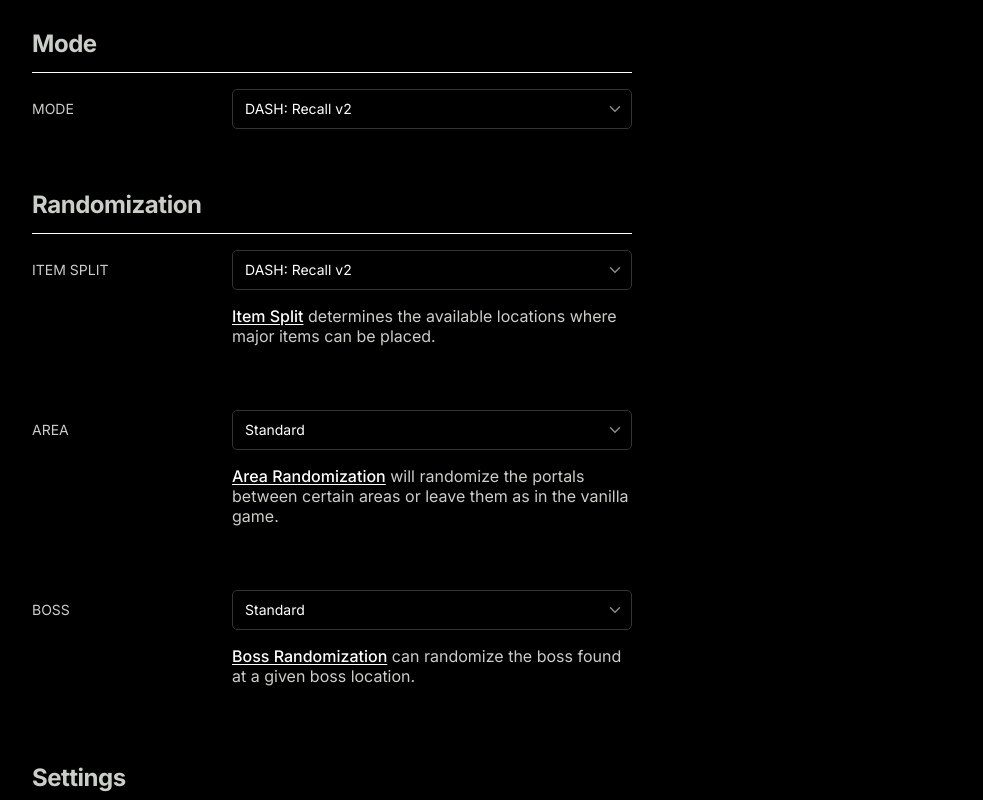
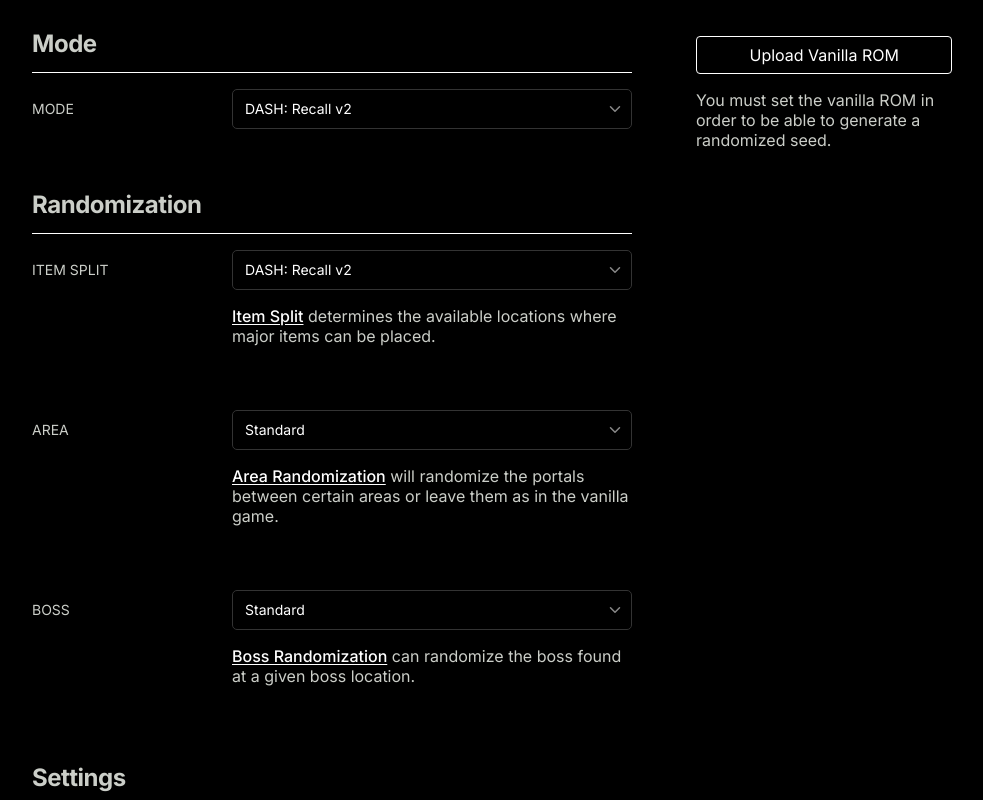
Before and after one commit to dashrando/dash-randomizer, a Next.js app in the folder apps/web/: page /generate in a window 1280 px wide. Shown: the whole page, without its empty margins (74-1057 px from the left). Built offline with nearby package versions, Linux system fonts and the light colour scheme.

Commit message:
useVanilla hook + sidebar

```diff
--- /dev/null
+++ b/apps/web/app/components/button.module.css
@@ -0,0 +1,24 @@
+.input {
+  position: absolute;
+  top: 0;
+  left: 0;
+  width: 100%;
+  height: 100%;
+  visibility: hidden;
+}
+
+.btn {
+  position: relative;
+  border: 1px solid #fff;
+  color: #fff;
+  padding: var(--spacer-2x) var(--spacer-6x);
+  cursor: pointer;
+  display: block;
+  text-align: center;
+  border-radius: 4px;
+  transition: background-color 0.15s ease-in-out;
+}
+
+.btn:hover {
+  background-color: rgba(255, 255, 255, 0.1);
+}
--- /dev/null
+++ b/apps/web/app/components/button.tsx
@@ -0,0 +1,10 @@
+import styles from './button.module.css'
+
+export const ButtonFileInput = ({ label = '', ...props }: any) => {
+  return (
+    <label className={styles.btn} htmlFor={props.id}>
+      <input type="file" className={styles.input} {...props} />
+      {label}
+    </label>
+  )
+}
--- a/apps/web/app/generate/page.module.css
+++ b/apps/web/app/generate/page.module.css
@@ -63,3 +63,11 @@
   color: #77e7be;
   text-decoration-color: transparent;
 }
+
+.sidebar {
+  width: 30%;
+  padding-left: 64px;
+  position: sticky;
+  top: 36px;
+  height: 300px;
+}
--- a/apps/web/app/generate/page.tsx
+++ b/apps/web/app/generate/page.tsx
@@ -4,6 +4,15 @@ import { Heading } from '../components/text'
 import Select from '../components/select'
 import styles from './page.module.css'
 import { cn } from '@/lib/utils'
+import VanillaButton from './vanilla'
+
+const Sidebar = () => {
+  return (
+    <aside className={styles.sidebar}>
+      <VanillaButton />
+    </aside>
+  )
+}
 
 const SectionHeading = ({ title = '' }) => (
   <div className={styles.heading}>
@@ -181,7 +190,7 @@ const GeneratePage: NextPage = () => {
 
             </Section>
           </div>
-          <aside></aside>
+          <Sidebar />
         </div>
       </main>
     </div>
--- /dev/null
+++ b/apps/web/app/generate/vanilla.tsx
@@ -0,0 +1,90 @@
+'use client'
+
+import useSWR from 'swr'
+import { get, set } from 'idb-keyval'
+import { ButtonFileInput } from '@/app/components/button'
+import { vanilla } from 'core'
+
+async function parseContents(value: any) {
+  const { getSignature, isVerified, isHeadered } = vanilla;
+  const signature = await getSignature(value);
+  if (isVerified(signature)) {
+    return value
+  }
+
+  if (isHeadered(signature)) {
+    console.warn(
+      "You have entered a headered ROM. The header will now be removed."
+    );
+    const unheaderedContent = value.slice(512);
+    return parseContents(unheaderedContent);
+  }
+
+  throw Error("Vanilla Rom does not match checksum.");
+}
+
+function inputVanillaRom(el: HTMLInputElement, callback: (value: any) => void) {
+  if (!el || !el.files) {
+    return;
+  }
+  let vanillaRom = el.files[0];
+  let reader = new FileReader();
+  reader.readAsArrayBuffer(vanillaRom);
+
+  reader.onload = async function () {
+    try {
+      await parseContents(reader.result);
+      await callback(reader.result);
+    } catch (e) {
+      const err = e as Error;
+      console.error(err.message);
+      alert(err.message);
+      el.value = "";
+    }
+  };
+
+  reader.onerror = function () {
+    alert("Failed to load file.");
+  };
+}
+
+
+export const useVanilla = () => {
+  const { data, isLoading, error, mutate } = useSWR('vanilla-rom', () => get('vanilla-rom'))
+  return {
+    data,
+    set: async (value: any) => {
+      // TODO: validate value
+      await set('vanilla-rom', value)
+      await mutate()
+    },
+    isLoading,
+    error,
+  }
+}
+
+export default function VanillaButton() {
+  const { data, set } = useVanilla()
+  return (
+    <div>
+      {!data ? (
+        <>
+          <ButtonFileInput
+            label="Upload Vanilla ROM"
+            id="vanilla-file-input"
+            name="vanilla-file"
+            onChange={(e: Event) => {
+              const target = e.target as HTMLInputElement
+              inputVanillaRom(target, async (value) => {
+                await set(value)
+              })
+            }}
+          />
+          <p>You must set the vanilla ROM in order to be able to generate a randomized seed.</p>
+        </>
+      ): (
+        <p>Vanilla ROM is set.</p>
+      )}
+    </div>
+  )
+}
--- a/apps/web/package.json
+++ b/apps/web/package.json
@@ -28,6 +28,7 @@
     "react-dom": "18.2.0",
     "react-feather": "^2.0.10",
     "react-syntax-highlighter": "^15.5.0",
+    "swr": "^2.1.5",
     "typescript": "5.0.3"
   },
   "devDependencies": {
--- a/packages/core/index.ts
+++ b/packages/core/index.ts
@@ -7,7 +7,7 @@ import {
 import RandomizeRom from "./lib/randomize";
 import vanillaROM, { clearVanillaRom, getVanilla } from "./lib/vanilla/storage";
 import inputVanillaRom from "./lib/vanilla/input";
-import { getSignature } from "./lib/vanilla/verify";
+import { getSignature, isHeadered, isVerified } from "./lib/vanilla/verify";
 import gameModes from "./data/modes";
 import BpsPatch from "./lib/bps-patch";
 import { patchRom } from "./helpers/patcher";
@@ -20,6 +20,9 @@ const vanilla = {
   clearVanillaRom,
   getVanilla,
   inputVanillaRom,
+  isHeadered,
+  isVerified,
+  getSignature,
 };
 
 export const Logic = {
```
Also changed, not shown: 1 other file (tests, documents, lock files or other folders).
